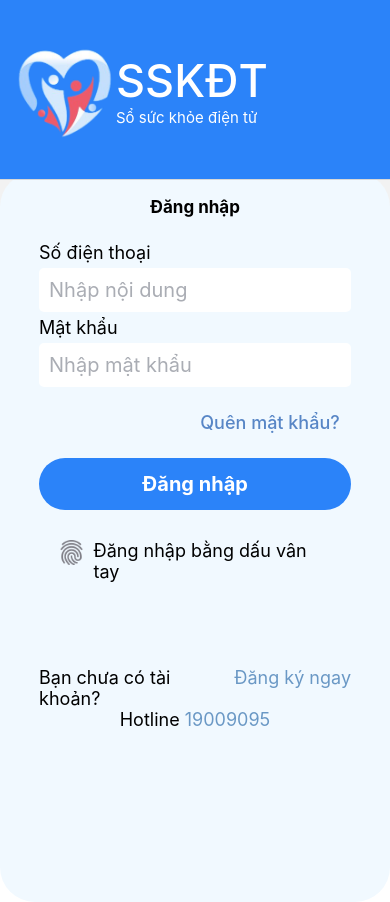
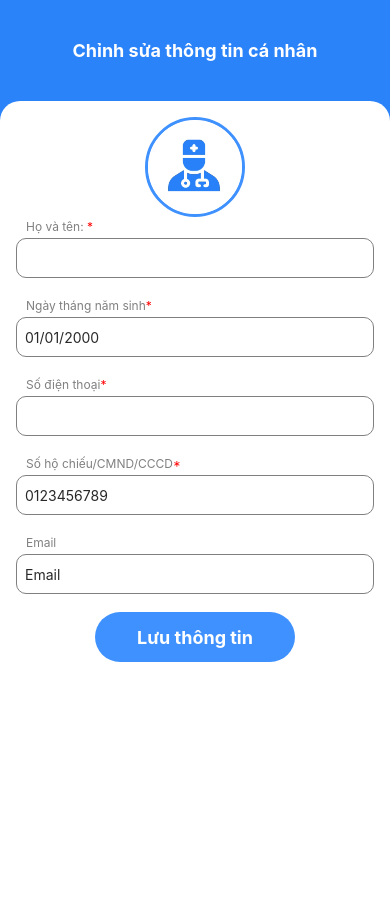
Before and after one commit to ttd2002/MOBILE_SSKDT_Nhom8, a React Native app: screen /InfoUser in a window 390 px wide. After the commit the page ends 844 px from the top, so only its background shows below. Built offline with nearby package versions, Linux system fonts and the light colour scheme; no server answers.

Commit message:
update - infoUser-capNhatUser

```diff
--- a/App.js
+++ b/App.js
@@ -33,24 +33,26 @@ export default function App() {
     // <InfoUser />
     <NavigationContainer>
       <Stack.Navigator
-        initialRouteName="Login"
+        initialRouteName="InfoUser"
         screenOptions={{
           headerBackTitleVisible: false,
-          headerTitle: () => <CustomHeader />,
-          headerStyle: {
-            height: 180,
-            backgroundColor: "#2b83f9",
-          },
-          headerLeftContainerStyle: {
-            marginTop: -40,
-          },
-          headerTintColor: "white",
+          headerShown: false,
+          // headerTitle: () => <CustomHeader />,
+          // headerStyle: {
+          //   height: 180,
+          //   backgroundColor: "#2b83f9",
+          // },
+          // headerLeftContainerStyle: {
+          //   marginTop: -40,
+          // },
+          // headerTintColor: "white",
         }}
       >
         <Stack.Screen name="Login" component={Screen_login} />
         <Stack.Screen name="Forgot_password" component={Screen_forgot_pass} />
         <Stack.Screen name="Register" component={Screen_Register} />
         <Stack.Screen name="Certification" component={Cetification} />
+        <Stack.Screen name="InfoUser" component={InfoUser} />
         <Stack.Screen
           options={{ headerShown: false }}
           name="Tab_bottom"
--- a/Screens/Certification.js
+++ b/Screens/Certification.js
@@ -4,7 +4,6 @@ import QRCode from "react-native-qrcode-svg"
 import { useNavigation } from "@react-navigation/native"
 import Icon from "react-native-vector-icons/Ionicons"
 const Certification = () => {
-  const naviPer = useNavigation()
   const [users, setUsers] = useState([])
   const [name, setName] = useState("")
   const [phone, setPhone] = useState("")
--- a/Screens/InfoUser.js
+++ b/Screens/InfoUser.js
@@ -1,20 +1,99 @@
-import React, { useState } from "react"
-import { Pressable, StyleSheet, Text, TextInput, View } from "react-native"
+import React, { useEffect, useState } from "react"
+import {
+  Image,
+  Pressable,
+  StyleSheet,
+  Text,
+  TextInput,
+  View,
+} from "react-native"
+import QRCode from "react-native-qrcode-svg"
+import { useNavigation } from "@react-navigation/native"
+import Icon from "react-native-vector-icons/Ionicons"
 
 const InfoUser = () => {
+  const [users, setUsers] = useState([])
+  const [userId, setUserId] = useState("")
+  const [name, setName] = useState("")
+  const [name1, setName1] = useState("")
+  const [phone, setPhone] = useState("")
+  const [qrCode, setQrCode] = useState(
+    "https://653f4af99e8bd3be29e02de4.mockapi.io/user"
+  )
+  const [loading, setLoading] = useState(false)
+  useEffect(() => {
+    getUser()
+  }, [qrCode])
+  const getUser = async () => {
+    setLoading(true)
+    await fetch("https://653f4af99e8bd3be29e02de4.mockapi.io/user")
+      .then((res) => res.json())
+      .then((res) => {
+        setUsers(res)
+        res.forEach((element) => {
+          if (element.login) {
+            setQrCode(element.qrCode)
+            setName(element.userName)
+            setPhone(element.phone)
+            setUserId(element.userId)
+          }
+        })
+      })
+      .catch((e) => console.log(e))
+    setLoading(false)
+  }
+  const ResetName = (name) => {
+    users.forEach((element) => {
+      if (element.userId === userId) {
+        editName(userId, name)
+        alert("Lưu thông tin thành công!")
+      }
+    })
+  }
+  const editName = (userId, name) => {
+    fetch("https://653f4af99e8bd3be29e02de4.mockapi.io/user/" + `/${userId}`, {
+      method: "PUT",
+      headers: {
+        "Content-Type": "application/json",
+        Accept: "application/json",
+      },
+      body: JSON.stringify({
+        userName: name,
+      }),
+    })
+      .then((res) => res.json())
+      .then((resJson) => {
+        console.log("updated:", resJson)
+      })
+      .catch((e) => {
+        console.log(e)
+      })
+  }
   return (
     <View style={styles.container}>
       <View style={styles.container1}>
-        <Text style={styles.text1}>Thông tin cá nhân</Text>
+        <Text style={styles.text1}>Chỉnh sửa thông tin cá nhân</Text>
       </View>
       <View style={styles.container2}>
+        <View>
+          <Image
+            style={styles.image}
+            source={require("../images/1_0001_Layer-2.png")}
+          />
+        </View>
         <View style={styles.form_control}>
           <Text style={styles.label}>
-            Họ và tên
-            <Text style={{ color: "red" }}>*</Text>
+            Họ và tên:
+            <Text style={{ color: "red" }}> *</Text>
           </Text>
-
-          <TextInput style={styles.input} placeholder="Nguyễn Văn A" />
+          <TextInput
+            value={name1}
+            onChangeText={(text) => {
+              setName1(text)
+            }}
+            style={styles.input}
+            placeholder={name}
+          />
         </View>
         <View style={styles.form_control}>
           <Text style={styles.label}>
@@ -29,7 +108,7 @@ const InfoUser = () => {
             Số điện thoại
             <Text style={{ color: "red" }}>*</Text>
           </Text>
-          <TextInput style={styles.input} placeholder="0123456789" />
+          <TextInput style={styles.input} placeholder={phone} />
         </View>
         <View style={styles.form_control}>
           <Text style={styles.label}>
@@ -42,7 +121,14 @@ const InfoUser = () => {
           <Text style={styles.label}>Email</Text>
           <TextInput style={styles.input} placeholder="Email" />
         </View>
-        <Pressable style={styles.btn}>
+        <Pressable
+          onPress={() => {
+            if (name1 === "") {
+              alert("Vui lòng nhập họ và tên!")
+            } else ResetName(name1)
+          }}
+          style={styles.btn}
+        >
           <Text style={styles.text1}>Lưu thông tin</Text>
         </Pressable>
       </View>
@@ -76,11 +162,18 @@ const styles = StyleSheet.create({
     borderTopRightRadius: 20,
     padding: 16,
   },
+  image: {
+    width: 100,
+    height: 100,
+    borderRadius: "50%",
+    borderWidth: 3,
+    borderColor: "#3E91FF",
+  },
   btn: {
-    backgroundColor: "#2b83f9",
+    backgroundColor: "#3E91FF",
     width: 200,
     height: 50,
-    borderRadius: 20,
+    borderRadius: 50,
     alignItems: "center",
     justifyContent: "center",
   },
@@ -98,7 +191,7 @@ const styles = StyleSheet.create({
     padding: 8,
     width: "100%",
     borderRadius: 10,
-    color: "black",
+    color: "#292929",
   },
   form_control: {
     width: "100%",
@@ -120,4 +213,9 @@ const styles = StyleSheet.create({
     fontWeight: "bold",
     color: "#FFFFFF",
   },
+  text2: {
+    fontSize: 15,
+    fontWeight: "regular",
+    color: "#FFFFFF",
+  },
 })
```
